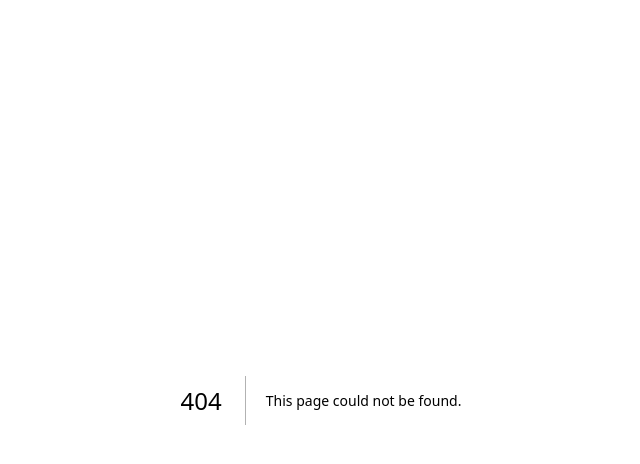
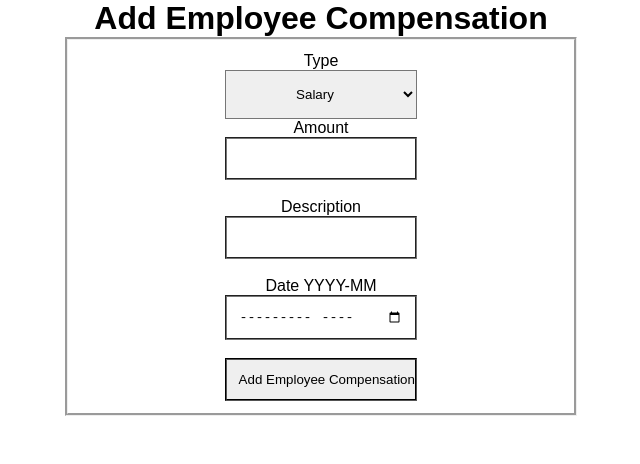
Before and after one commit to Oscar-Newman/case-study, a Next.js app: page /addEmployeeCompensation in a window 1280 px wide. Before the commit this address had no page. Shown: the top 464 px of the page, without its empty margins (319-959 px from the left). Built offline with nearby package versions, Linux system fonts and the light colour scheme.

Commit message:
added new add employee compensation page

```diff
--- /dev/null
+++ b/src/app/addEmployeeCompensation/page.tsx
@@ -0,0 +1,69 @@
+'use client'
+import React, {useState} from "react";
+export default function AddEmployeeCompensation() {
+    const [message, setMessage] = useState("");
+
+    function clearForm() {
+        return ((document.getElementById("addCompensation")! as HTMLFormElement).reset());
+    }
+
+
+    const onSubmit = async (event) => {
+        event.preventDefault();
+        let formData = new FormData(event.target);
+        formData.append("employeeId", "1");
+
+        try
+        {
+          console.log(event.target);
+          const response = await fetch('/api/compensation/new', {
+            method: 'POST',
+            body: formData,
+          })
+
+          if (response.ok)
+          {
+            setMessage('Form submitted successfully!');
+
+          }
+          else
+          {
+            setMessage('Error submitting form!');
+          }
+        }
+        catch (error)
+        {
+          setMessage('Error submitting form!');
+        }
+
+        clearForm();
+    }
+
+    return (
+        <div>
+            <main>
+                <div>
+                    <h1>Add Employee Compensation</h1>
+                    <form id="addCompensation" onSubmit={onSubmit}>
+                        <label>Type</label>
+                        <select name="compType" id="compType">
+                            <option value={"Salary"}>Salary</option>
+                            <option value={"Bonus"}>Bonus</option>
+                            <option value={"Commission"}>Commission</option>
+                            <option value={"Allowance"}>Allowance</option>
+                            <option value={"Adjustment"}>Adjustment</option>
+                        </select>
+                        <label>Amount</label>
+                        <input type="number" id="amount" name="amount" required/><br />
+                        <label>Description</label>
+                        <input type="text" id="description" name="description" /><br />
+                        <label>Date YYYY-MM</label>
+                        <input type="month" id="payDate" name="payDate" pattern="[0-9]{4}-[0-9]{2}" required/><br />
+                        <input type="submit" value="Add Employee Compensation" />
+                    </form>
+                    <p id="message">{message}</p>
+                </div>
+            </main>
+        </div>
+    );
+}
```
